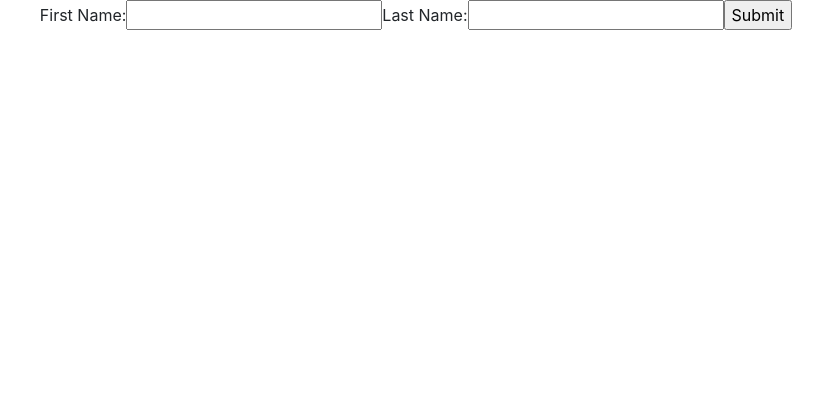
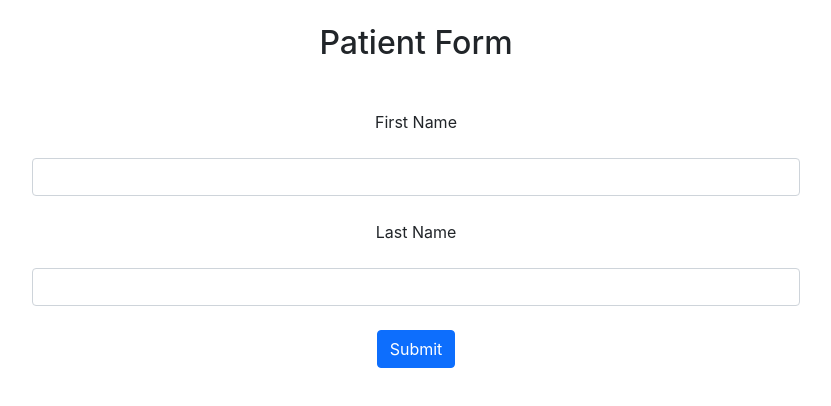
Before and after one commit to snowleopardAlexa/patient-form, a React (Create React App) app in the folder patient-form/: page / in a window 1280 px wide. Shown: the top 406 px of the page, without its empty margins (224-1055 px from the left). Built offline with nearby package versions, Linux system fonts and the light colour scheme.

Commit message:
add form with bootstrap

```diff
--- a/patient-form/src/PatientForm.js
+++ b/patient-form/src/PatientForm.js
@@ -1,5 +1,6 @@
 import React, {useState} from 'react';
 import { useInput } from './hooks/useInput';
+import { Form, Button } from 'react-bootstrap';
 
 function PatientForm() {
 
@@ -15,23 +16,31 @@ const handleSubmit = (e) => {
 }
 
     return (
-      <form onSubmit={handleSubmit}>
-        <label>
-            First Name:
-            <input
+        <>
+        <h2 className="mt-4">Patient Form</h2>
+        <Form className="mx-auto d-block mt-5" onSubmit={handleSubmit} style={{width: '60%'}}>
+        <Form.Group>
+          <Form.Label className="mb-4">First Name</Form.Label>
+          <Form.Control
            type="text"
            {...bindFirstName}
            />
-        </label>
-        <label>
-            Last Name:
-            <input
+        </Form.Group>
+
+        <Form.Group>
+          <Form.Label className=" mt-4 mb-4">Last Name</Form.Label>
+          <Form.Control
             type="text"
             {...bindLasttName}
           />
-        </label>
-        <input type="submit" value="Submit" />
-      </form>
+        </Form.Group>
+
+
+        <Button className="mt-4" variant="primary" type="submit">
+          Submit
+        </Button>
+      </Form>
+      </>
     );
 }
 
```
Lines whose indentation alone changed are shown as unchanged.
